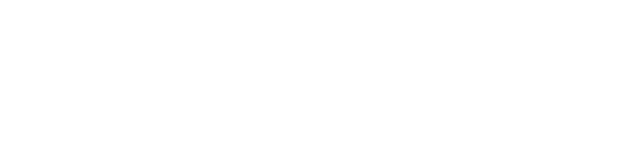
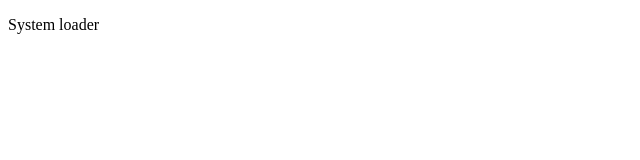
Before and after one commit to john861c/Udemy-Git, a plain HTML site: page index.html in a window 1280 px wide. Shown: the whole page, without its empty margins (0-640 px from the left). Drawn offline with Linux system fonts and the light colour scheme.

Commit message:
Agregar  otro parrafo

```diff
--- a/index.html
+++ b/index.html
@@ -7,6 +7,6 @@
     <title>Document</title>
 </head>
 <body>
-
+    <p> System loader</p>
 </body>
 </html>
```
